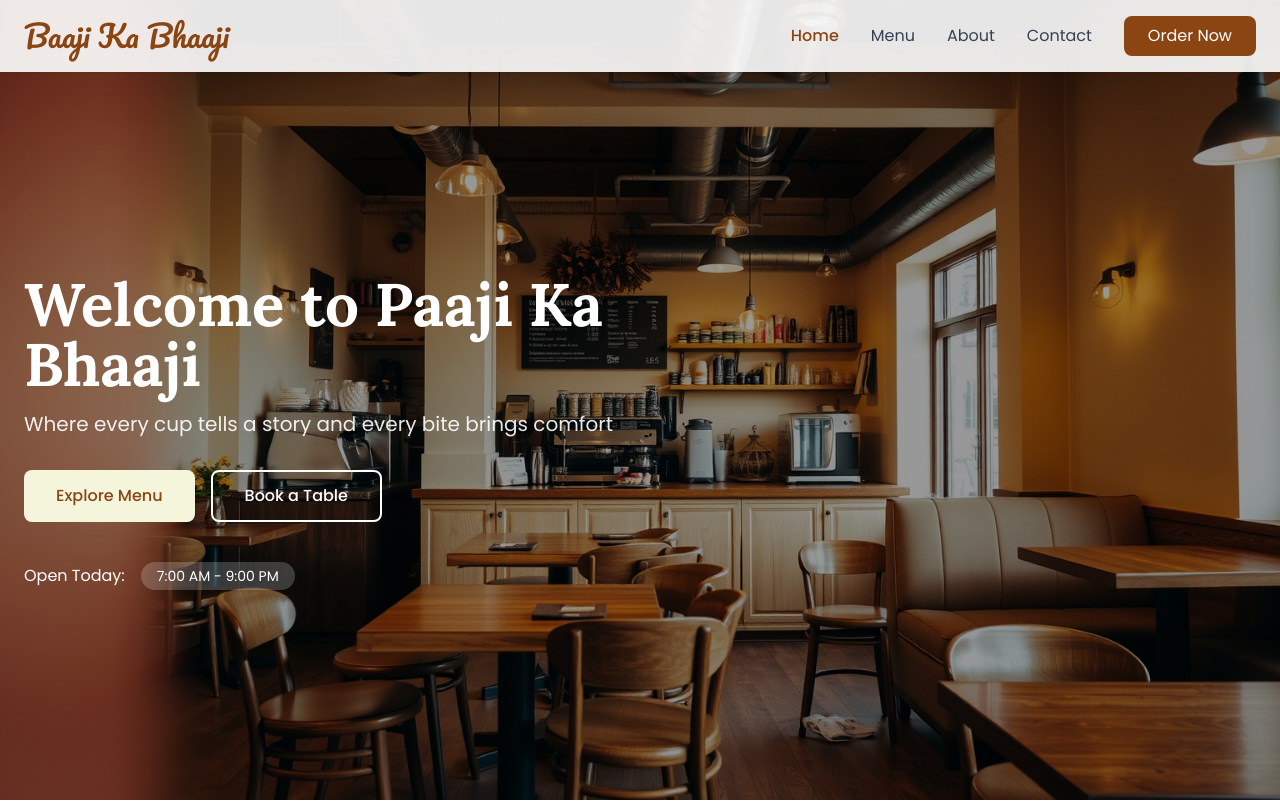
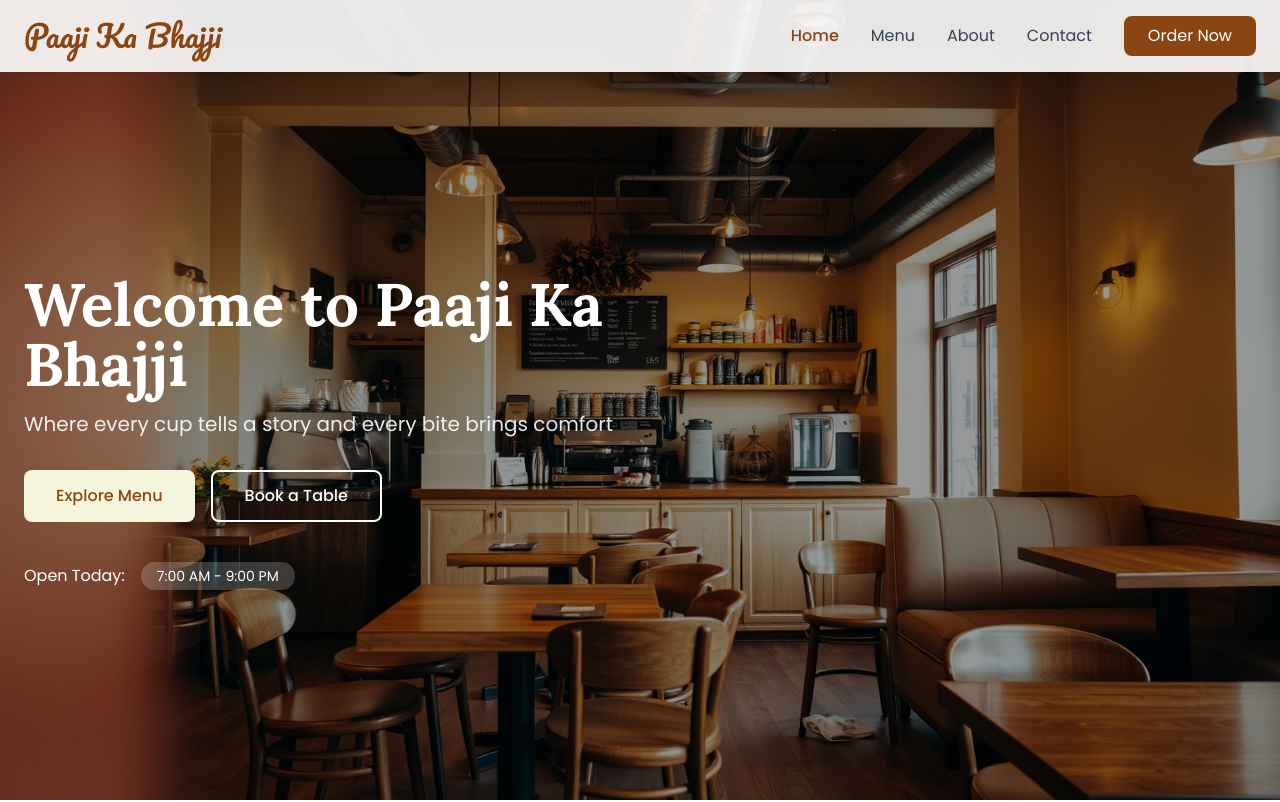
Before and after one commit to grchetan/cafe, a plain HTML site: page Cozy-Café-Landing-Page (1).html in a window 1280 px wide. Shown: the top 802 px of the page. Drawn offline with nearby package versions, Linux system fonts and the light colour scheme.

Commit message:
Local changes before pulling remote

```diff
--- a/Cozy-Café-Landing-Page (1).html
+++ b/Cozy-Café-Landing-Page (1).html
@@ -3,7 +3,7 @@
   <head>
     <meta charset="UTF-8" />
     <meta name="viewport" content="width=device-width, initial-scale=1.0" />
-    <title>Cozy Corner Café</title>
+    <title>Paaji ka bhajji</title>
     <script src="https://cdn.tailwindcss.com/3.4.16"></script>
     <script>
       tailwind.config = {
@@ -112,7 +112,7 @@
         class="container mx-auto px-6 py-4 flex justify-between items-center"
       >
         <a href="" class="text-3xl font-['Pacifico'] text-primary"
-          >Baaji Ka Bhaaji</a
+          >Paaji Ka Bhajji</a
         >
 
         <!-- Desktop Navigation -->
@@ -159,7 +159,7 @@
           <h1
             class="text-5xl md:text-6xl font-bold text-white mb-4 leading-tight"
           >
-            Welcome to Paaji Ka Bhaaji
+            Welcome to Paaji Ka Bhajji
           </h1>
           <p class="text-xl text-white mb-8 opacity-90">
             Where every cup tells a story and every bite brings comfort
@@ -583,7 +583,7 @@
                   <h4 class="font-medium">Contact</h4>
                   <p class="text-gray-600">
                     Phone: 9179878521<br />
-                    support@BaajiKaBhaaji.com
+                    support@PaajiKaBhajji.com
                   </p>
                 </div>
               </div>
@@ -648,7 +648,7 @@
             <a
               href="#"
               class="text-3xl font-['Pacifico'] text-white mb-4 inline-block"
-              >Baaji Ka Bhaaji</a
+              >Paaji Ka Bhajji</a
             >
             <p class="text-gray-300 mb-4">
               A cozy place where every cup tells a story and every bite brings
@@ -741,14 +741,14 @@
               </li>
               <li class="flex items-center">
                 <i class="ri-mail-line mr-2"></i>
-                <span class="text-gray-300">support@BaajiKaBhaaji.com</span>
+                <span class="text-gray-300">support@PaajiKaBhajji.com</span>
               </li>
             </ul>
           </div>
         </div>
 
         <div class="pt-8 border-t border-gray-700 text-center text-gray-400">
-          <p>&copy; 2025 Baaji Ka Bhaaji Café. All rights reserved.</p>
+          <p>&copy; 2025 Paaji Ka Bhajji Café. All rights reserved.</p>
         </div>
       </div>
     </footer>
```
Also changed, not shown: README.txt (added).
